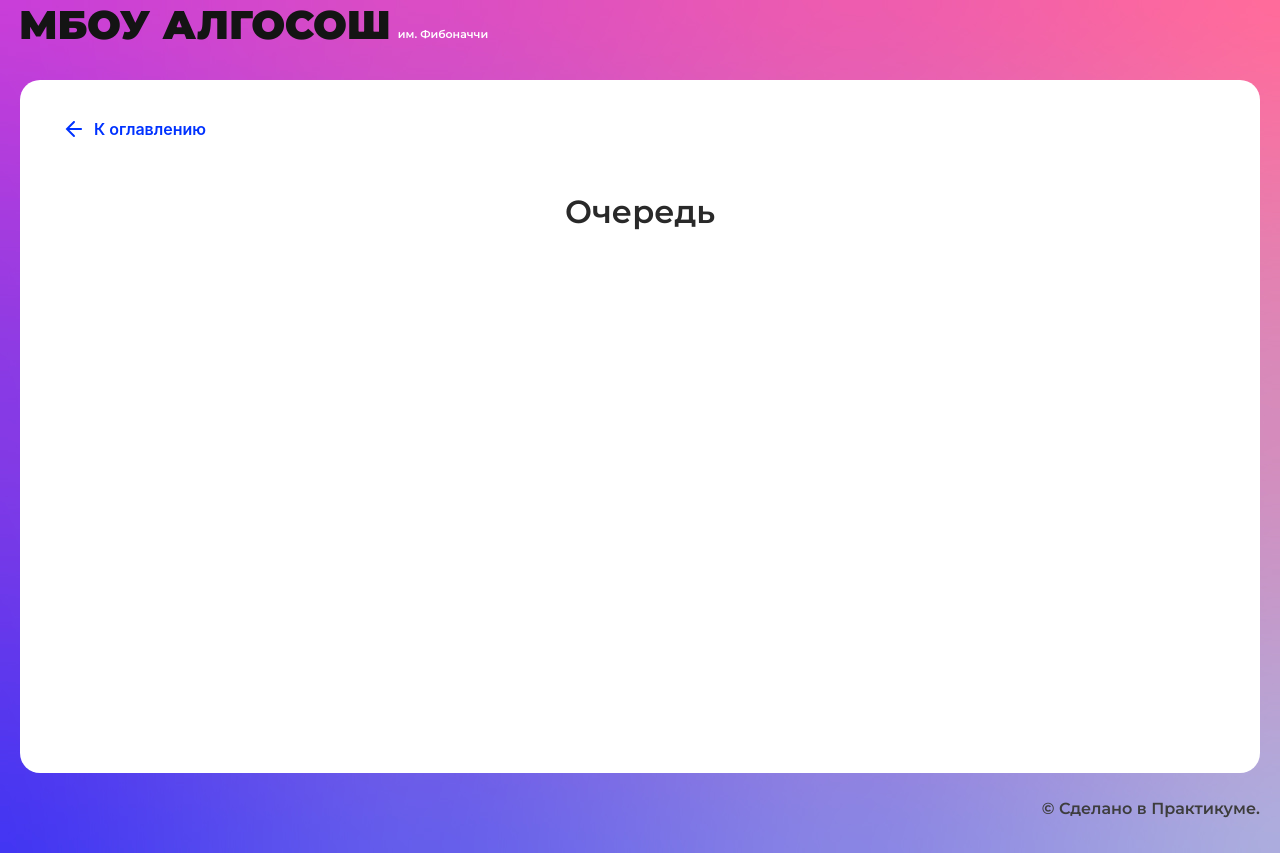
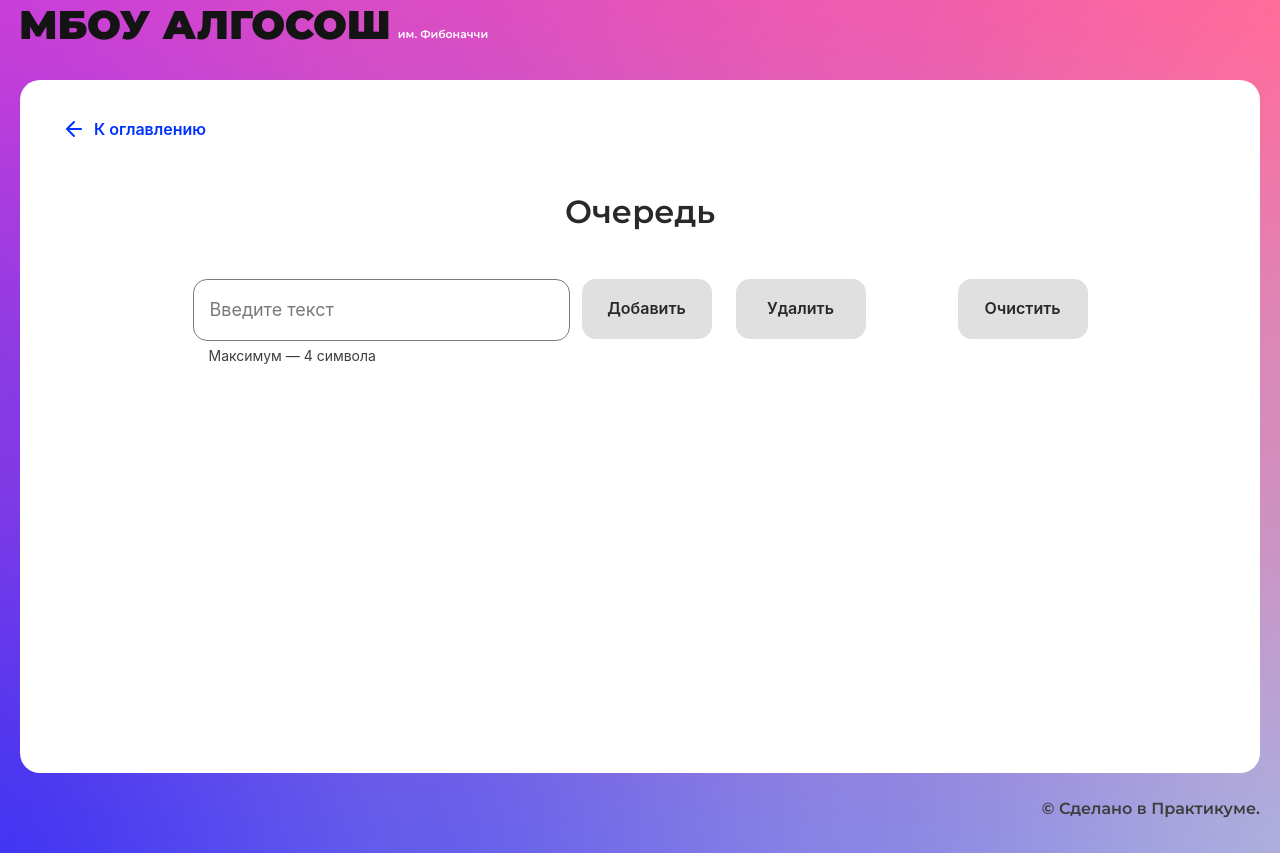
Before and after one commit to IliaGorin/algososh, a React (Create React App) app: page /queue in a window 1280 px wide. Built offline with nearby package versions, Linux system fonts and the light colour scheme.

Commit message:
page queue is done

```diff
--- /dev/null
+++ b/src/classes/Queue.tsx
@@ -0,0 +1,49 @@
+interface IQueue<T> {
+  dequeue: () => void;
+  enqueue: (item: T) => void;
+  getQueue: () => (T | null)[];
+  isEmpty: () => boolean;
+  clear: () => void;
+}
+export class Queue<T> implements IQueue<T> {
+  container: (T | null)[] = [];
+  tail = 0;
+  head = 0;
+  length: number = 0;
+  readonly size: number = 0;
+
+  constructor(size: number) {
+    this.size = size;
+    this.container = Array(size);
+  }
+
+  isEmpty = () => this.length === 0;
+
+  getQueue = () => {
+    return this.container;
+  };
+  clear = () => {
+    this.container = Array(this.size);
+    this.length = 0;
+    this.tail = 0;
+    this.head = 0;
+  };
+
+  enqueue = (item: T) => {
+    if (this.length >= this.size) {
+      throw new Error('Превышена длина');
+    }
+    this.container[this.tail % this.size] = item;
+    this.tail++;
+    this.length++;
+  };
+
+  dequeue = () => {
+    if (this.isEmpty()) {
+      throw new Error('Очередь пустая');
+    }
+    this.container[this.head % this.size] = null;
+    this.length--;
+    this.head++;
+  };
+}
--- a/src/components/queue-page/queue-page.tsx
+++ b/src/components/queue-page/queue-page.tsx
@@ -1,10 +1,122 @@
-import React from "react";
-import { SolutionLayout } from "../ui/solution-layout/solution-layout";
+import React, { useState, useMemo, ChangeEvent, useCallback } from 'react';
+import { SolutionLayout } from '../ui/solution-layout/solution-layout';
+import { Queue } from '../../classes/Queue';
+import { ElementStates } from '../../types/element-states';
+import { SHORT_DELAY_IN_MS } from '../../constants/delays';
+import { Circle } from '../ui/circle/circle';
+import { Input } from '../ui/input/input';
+import { Button } from '../ui/button/button';
+import styles from './queue.module.css';
 
 export const QueuePage: React.FC = () => {
+  const [arrayForRender, setArrayForRender] = useState<
+    Array<string | number | null>
+  >([]);
+  const [loader, setLoader] = useState({ dequeue: false, enqueue: false });
+  const [letters, setLetters] = useState<string>('');
+  const length = 7;
+
+  const changeValue = (e: ChangeEvent<HTMLInputElement>): void => {
+    setLetters(e.target.value.trim());
+  };
+
+  const queue = useMemo(() => {
+    return new Queue<string>(length);
+  }, []);
+
+  const dequeue = (e: React.FormEvent): void => {
+    e.preventDefault();
+    setLoader({ ...loader, dequeue: true });
+    setTimeout(() => {
+      queue.dequeue();
+      setLoader({ ...loader, dequeue: false });
+      setArrayForRender([...queue.getQueue()]);
+    }, SHORT_DELAY_IN_MS);
+  };
+
+  const enqueue = useCallback(
+    (e: React.FormEvent): void => {
+      e.preventDefault();
+      setLoader({ ...loader, enqueue: true });
+      setTimeout(() => {
+        queue.enqueue(letters);
+        setLoader({ ...loader, enqueue: false });
+        setArrayForRender([...queue.getQueue()]);
+      }, SHORT_DELAY_IN_MS);
+      setLetters('');
+    },
+    [letters, setLoader, setArrayForRender, loader, queue]
+  );
+
+  const clearQueue = () => {
+    queue.clear();
+    setArrayForRender([...queue.getQueue()]);
+  };
+
   return (
     <SolutionLayout title="Очередь">
-
+      <form className={styles.wrapper} onSubmit={enqueue}>
+        <Input
+          name="value"
+          isLimitText={true}
+          maxLength={4}
+          onChange={changeValue}
+          value={letters}
+          extraClass={styles.input}
+        />
+        <Button
+          text="Добавить"
+          type="submit"
+          disabled={
+            letters === '' ||
+            queue.tail === queue.size ||
+            loader.dequeue ||
+            loader.enqueue
+          }
+          isLoader={loader.enqueue}
+          extraClass="mr-6"
+        />
+        <Button
+          text="Удалить"
+          type="button"
+          onClick={dequeue}
+          disabled={
+            arrayForRender.length === 0 || loader.dequeue || loader.enqueue
+          }
+          isLoader={loader.dequeue}
+          extraClass="mr-20"
+        />
+        <Button
+          text="Очистить"
+          type="button"
+          disabled={
+            arrayForRender.length === 0 || loader.dequeue || loader.enqueue
+          }
+          onClick={clearQueue}
+          extraClass="ml-20"
+        />
+      </form>
+      {arrayForRender && (
+        <div className={styles.array}>
+          {arrayForRender.map((value, index) => (
+            <Circle
+              index={index}
+              key={index}
+              letter={value ? value.toString() : ''}
+              state={
+                (index === queue.head && loader.dequeue) ||
+                (index === queue.tail && loader.enqueue)
+                  ? ElementStates.Changing
+                  : ElementStates.Default
+              }
+              head={queue.length > 0 && queue.head === index ? 'head' : null}
+              tail={
+                queue.length > 0 && queue.tail - 1 === index ? 'tail' : null
+              }
+            />
+          ))}
+        </div>
+      )}
     </SolutionLayout>
   );
 };
--- /dev/null
+++ b/src/components/queue-page/queue.module.css
@@ -0,0 +1,18 @@
+.wrapper {
+  display: flex;
+  gap: 12px;
+  justify-content: center;
+}
+
+.array {
+  list-style-type: none;
+  display: flex;
+  justify-content: center;
+  gap: 16px;
+  margin: 78px 0 0;
+  padding: 0;
+}
+
+.input {
+  width: 377px;
+}
```
